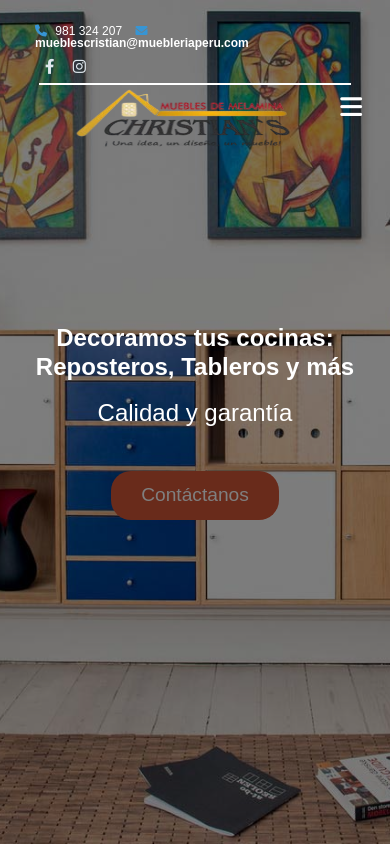
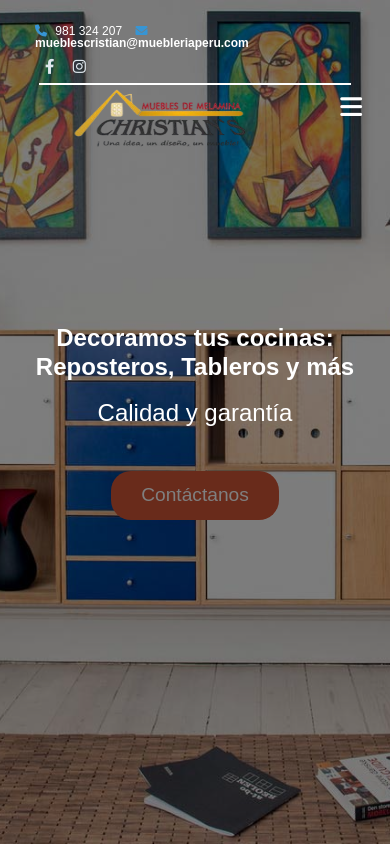
Before and after one commit to BryanRVF/muebles_cm.github.io, a plain HTML site: page index.html in a window 390 px wide. Shown: the top 846 px of the page. Drawn offline with nearby package versions, Linux system fonts and the light colour scheme.

Commit message:
Add files via upload

```diff
--- a/index.html
+++ b/index.html
@@ -701,9 +701,8 @@ p {
     }
 
     .imagenlogo {
-        width: 130%; /* Ajusta el porcentaje según sea necesario */
-        height: auto; /* Mantiene la proporción de la imagen */
-
+        width: 200px; /* Tamaño inicial */
+    height: 500px;
 
 
 }
```
